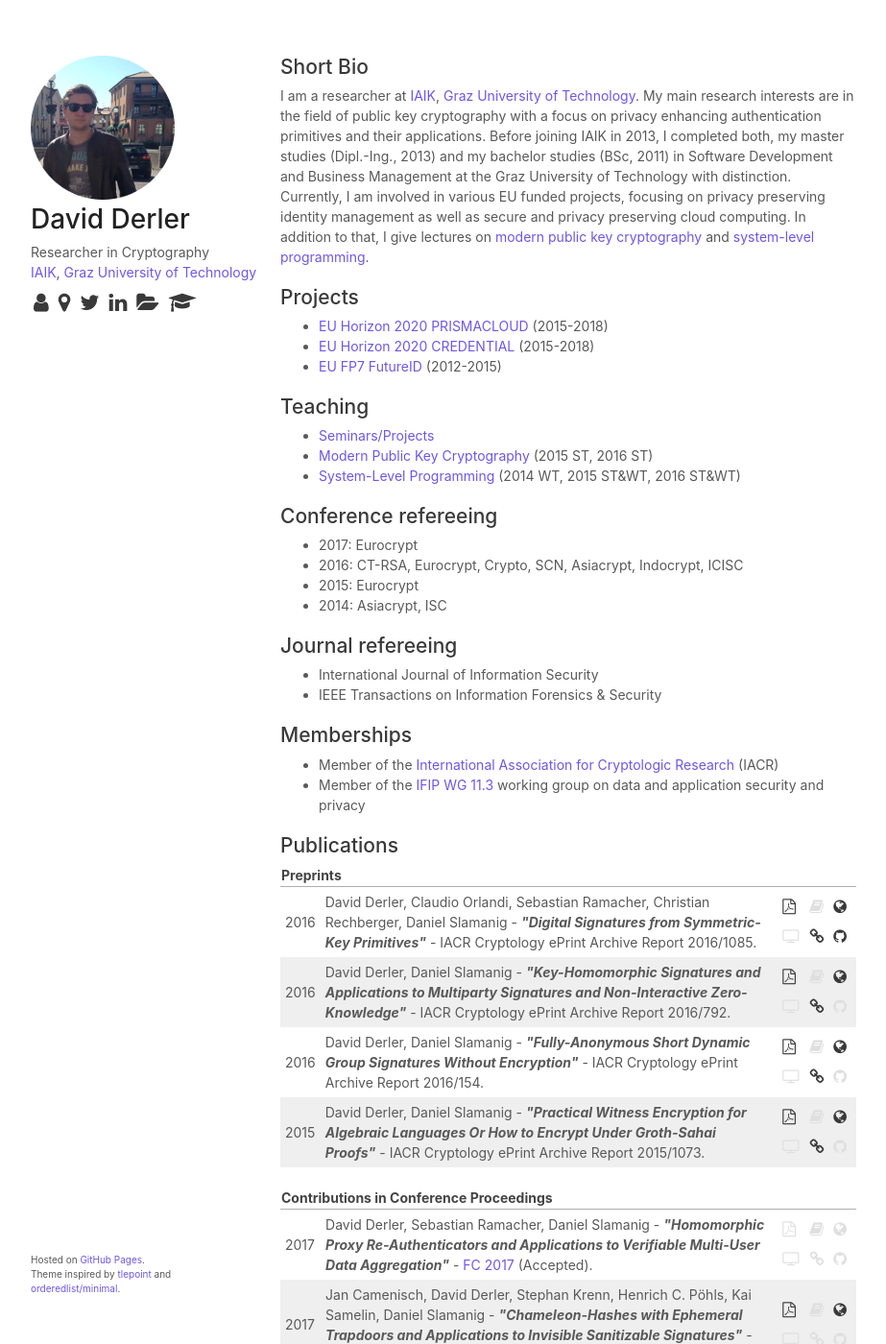
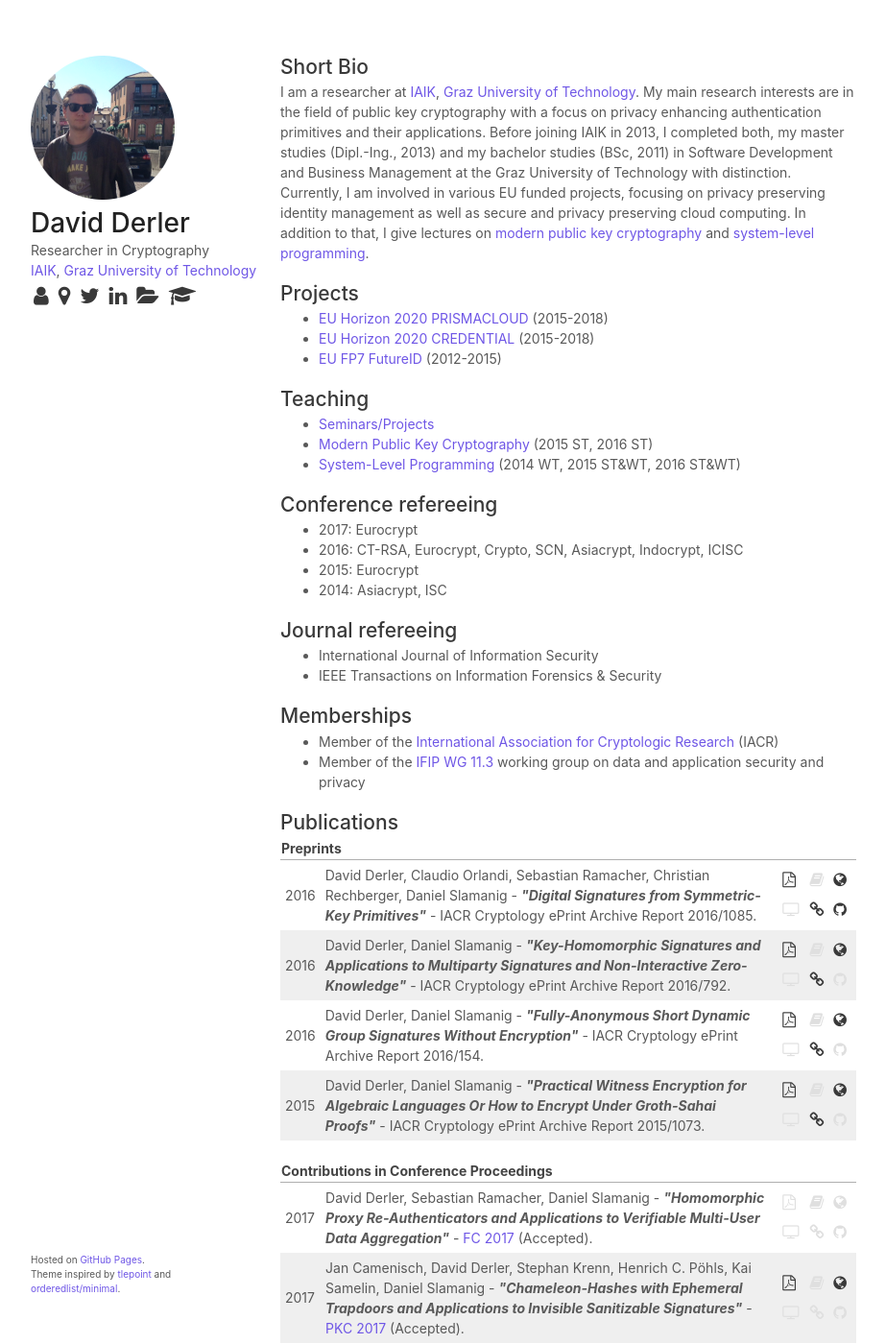
Before and after one commit to derlerd/derlerd.github.io, a Jekyll site: the page built from index.html, in a window 1280 px wide and 1400 px high. Shown: the whole window at 96% size, without its empty margins (178-1101 px from the left). Built offline with Jekyll 4.4.1, drawn with Linux system fonts in a browser that asks for light colours.

Commit message:
minor style fix

```diff
--- a/css/styles.css
+++ b/css/styles.css
@@ -8,7 +8,7 @@
 
 h1, h2, h3, h4, h5, h6 {
   color:#222;
-  margin:0 0 8px;
+  margin:0 0 4px;
 }
 
 p, ul, ol, table, dl {
@@ -22,6 +22,8 @@
 h1 {
   font-size:28px;
   font-weight: 500;
+  margin-top: 4px;
+  margin-bottom: 2px;
 }
 
 h2 {
@@ -168,7 +170,7 @@
 }
 
 header .affil {
-  margin: 0 0 10px;
+  margin: 0 0 5px;
 }
 
 header .occup {
```
